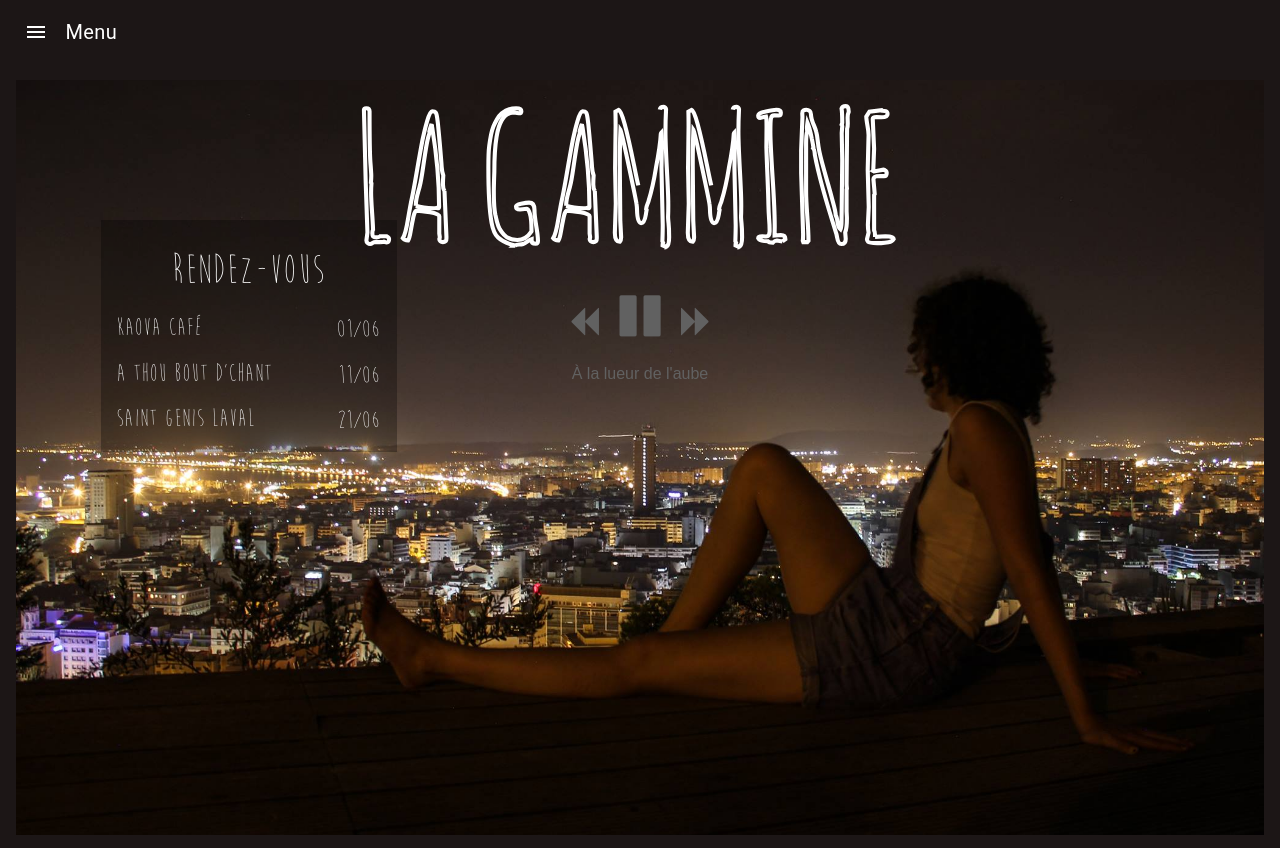
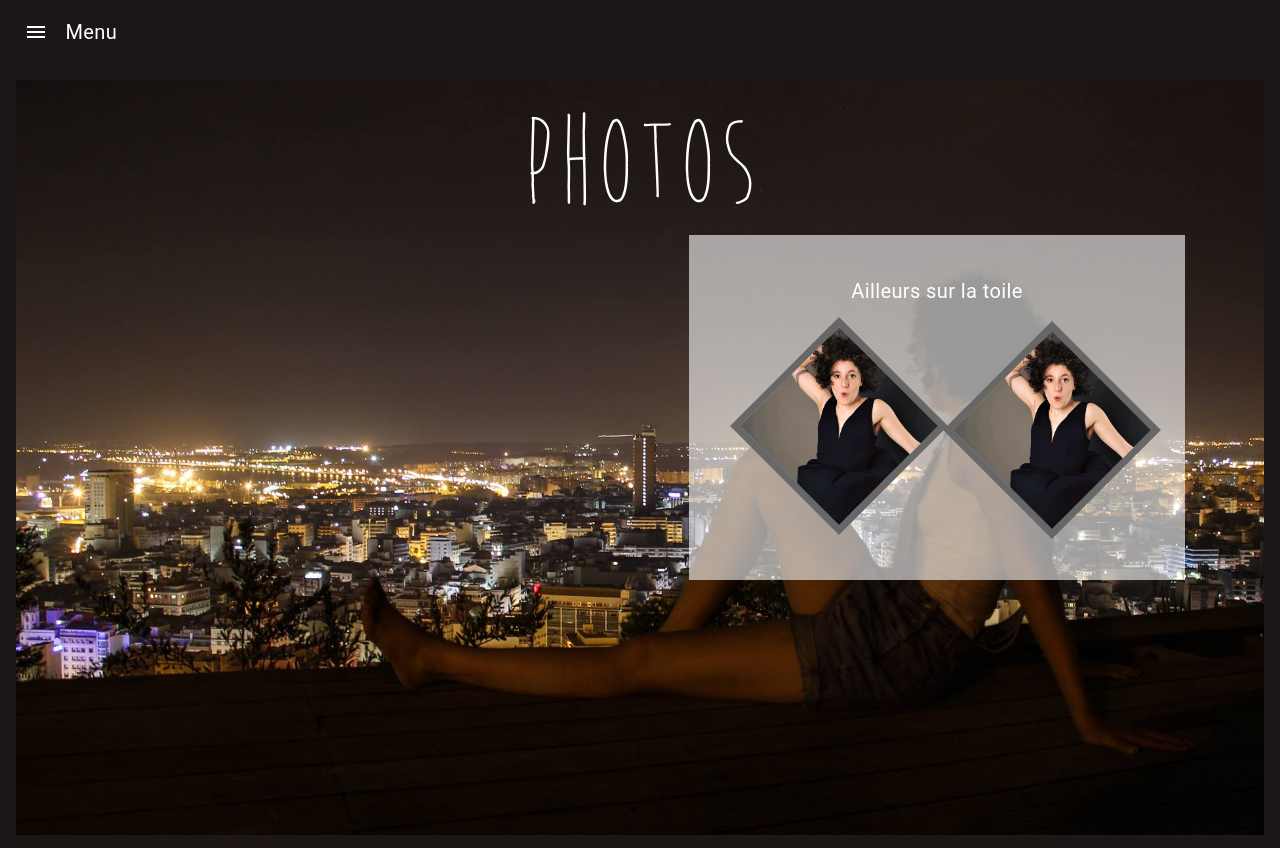
Before and after one commit to YannigSmagghe/LaGammine, a PHP site: page / in a window 1280 px wide. Run offline with PHP 8.4, Linux system fonts and the light colour scheme; some libraries are stand-ins or nearby versions.

Commit message:
beta gallery image

```diff
--- a/app/index.html
+++ b/app/index.html
@@ -72,7 +72,7 @@
       <a class="mdl-navigation__link" id="accueil" onclick="changeMenu(this.id)" href="#">Accueil</a>
       <a class="mdl-navigation__link" id="biographie" onclick="changeMenu(this.id)" href="#">Biographie</a>
       <a class="mdl-navigation__link" id="music" onclick="changeMenu(this.id)" href="#">Medias</a>
-      <!--<a class="mdl-navigation__link" id="photo" onclick="changeMenu(this.id)" href="#">Photos</a>-->
+      <a class="mdl-navigation__link" id="photo" onclick="changeMenu(this.id)" href="#">Photos</a>
       <!--<a class="mdl-navigation__link" id="contact" onclick="changeMenu(this.id)" href="#">Contact</a>-->
     </nav>
     <!--NAV CASCADE-->
@@ -257,6 +257,24 @@
             </p>
           </div>
         </section>
+        <section class="section-photo">
+          <div class="mdl-layout-title main-title">
+            photos
+          </div>
+          <div class="mdl-cell mdl-cell--3-col photo-container">
+            <div class="mdl-layout-title">
+              Ailleurs sur la toile
+            </div>
+            <div class="gallery mdl-cell mdl-cell--12-col">
+              <div class="carre carre-1">
+                <img class="image" src="./images/gammine/backgroundMobile.jpg" alt="">
+              </div>
+              <div class="carre carre-2">
+                <img class="image" src="./images/gammine/backgroundMobile.jpg" alt="">
+              </div>
+            </div>
+          </div>
+        </section>
       </div>
     </section>
     <!--<section class="section-photo">-->
--- a/app/scripts/menu.js
+++ b/app/scripts/menu.js
@@ -34,10 +34,10 @@ function showMenu() {
 
 // init with main page
 $.each(arraySection, function( index, value ) {
-  if (value !== 'accueil' ){
+  if (value !== 'photo' ){
     $('.section-'+value).hide()
   }
-  if (value === 'accueil' ||value === 'admin-accueil'){
+  if (value === 'photo' ||value === 'admin-accueil'){
     $('.section-'+value).show()
   }
 });
--- a/app/styles/main.css
+++ b/app/styles/main.css
@@ -422,3 +422,59 @@ nav.vertical li:hover > ul{
 #svg-canvas{
   /*background-color: #777788;*/
 }
+
+@media (max-width: 480px) {
+  .main-container {
+    background: url('../images/gammine/backgroundMobile.jpg') center / cover ;
+  }
+}
+
+/*   GALLERY  */
+.photo-container{
+  margin-left: 673px;
+  width: 31em;
+  padding: 3vh;
+  background-color: rgba(255, 255, 255, 0.6);
+}
+.carre {
+  height: 140px;
+  width: 140px;
+  border: 7px;
+  border-color: #676767;
+  border-style: solid;
+  overflow:hidden;
+  -ms-transform: rotate(45deg); /* Internet Explorer */
+  -moz-transform: rotate(45deg); /* Firefox */
+  -webkit-transform: rotate(45deg); /* Safari et Chrome */
+  -o-transform: rotate(45deg); /* Opera */
+}
+.carre-2{
+  margin-top: -150px;
+  margin-left: 213px;
+}
+#image1{
+  height: 215px;
+  width: 215px;
+  margin-top: -39px;
+  margin-left: -29px;
+  -ms-transform: rotate(7deg); /* IE 9 */
+  -webkit-transform: rotate(7deg); /* Chrome, Safari, Opera */
+  transform: rotate(-45deg);
+}
+.image{
+  position: relative;
+  display: inline-block;
+  height: 215px;
+  width: 215px;
+  margin-top: -39px;
+  margin-left: -29px;
+  -ms-transform: rotate(7deg); /* IE 9 */
+  -webkit-transform: rotate(7deg); /* Chrome, Safari, Opera */
+  transform: rotate(-45deg);
+}
+
+
+.gallery{
+  padding: 40px;
+
+}
```
Also changed, not shown: app/images/gammine/backgroundMobile.jpg (renamed from app/images/gammine/La Gammine.jpg).
